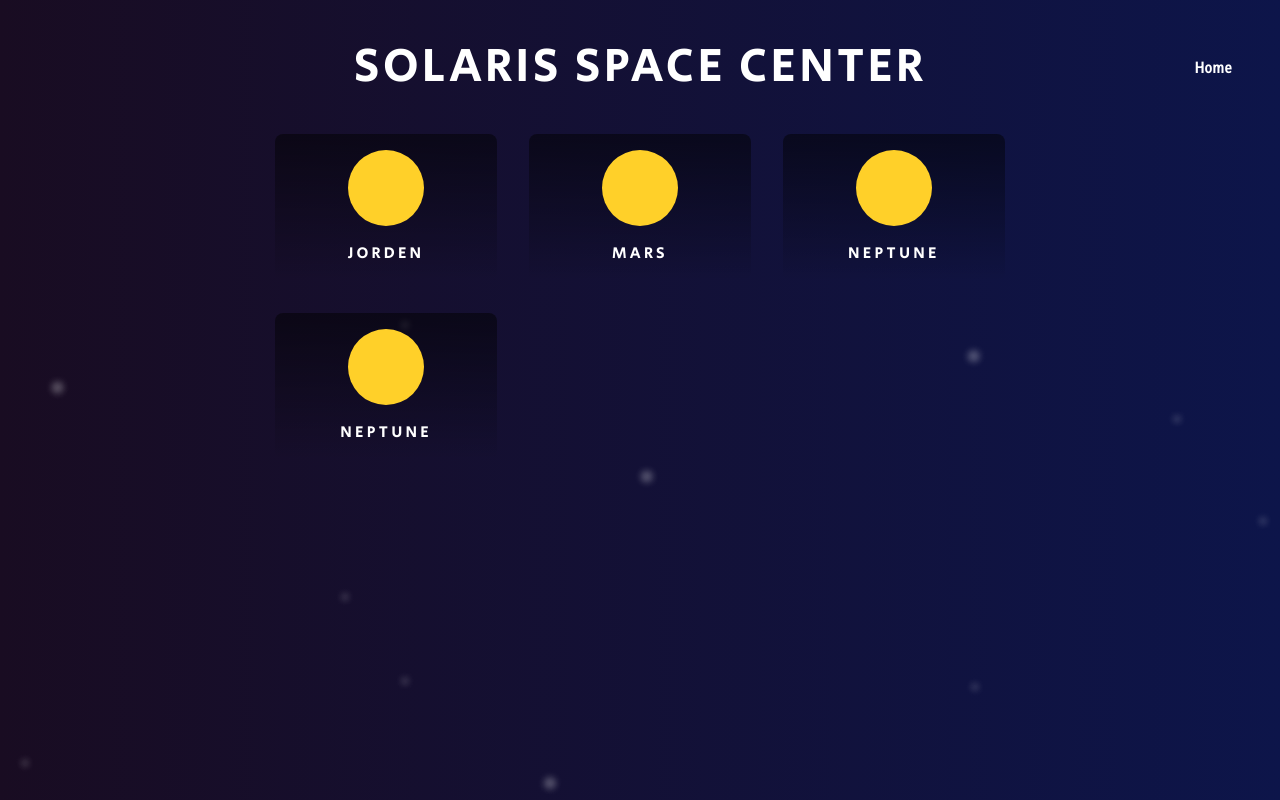
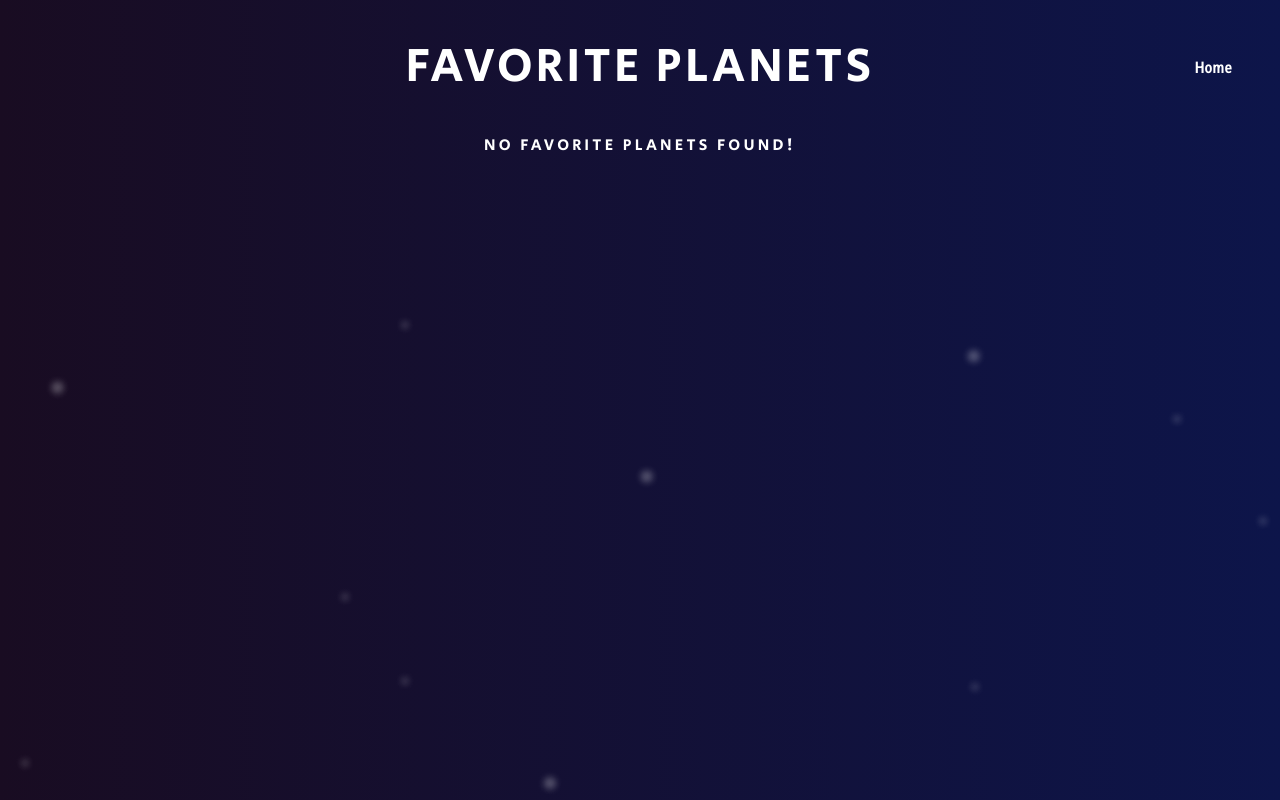
Before and after one commit to angelstam/lexicon-front-end-3-javascript-exercise-solaris, a plain HTML site: page favoritePlanets.html in a window 1280 px wide. Drawn offline with Linux system fonts and the light colour scheme; no server answers.

Commit message:
Add function to render favorite planets

```diff
--- a/favoritePlanets.html
+++ b/favoritePlanets.html
@@ -9,38 +9,13 @@
   </head>
   <body>
     <header>
-      <h1>Solaris Space Center</h1>
+      <h1>Favorite Planets</h1>
       <nav><a href="./index.html">Home</a></nav>
     </header>
 
     <main>
       <article class="favorites-container">
-        <ul class="favorites-list">
-          <li>
-            <a href="./singlePlanet.html">
-              <figure></figure>
-              <h3>Jorden</h3>
-            </a>
-          </li>
-          <li>
-            <a href="./singlePlanet.html">
-              <figure></figure>
-              <h3>Mars</h3>
-            </a>
-          </li>
-          <li>
-            <a href="./singlePlanet.html">
-              <figure></figure>
-              <h3>Neptune</h3>
-            </a>
-          </li>
-          <li>
-            <a href="./singlePlanet.html">
-              <figure></figure>
-              <h3>Neptune</h3>
-            </a>
-          </li>
-        </ul>
+        <ul class="favorites-list"></ul>
       </article>
     </main>
 
--- a/script/favoritePlanets.js
+++ b/script/favoritePlanets.js
@@ -0,0 +1,37 @@
+window.addEventListener("load", () => {
+  renderFavoritePlanets();
+});
+
+// Mikaela: Create elements for the objects in the array from  getFavoritePlanets();
+function renderFavoritePlanets() {
+  const favoritePlanets = getFavoritePlanets();
+  // Sort the favorites so they'll be displayed in order of id
+  favoritePlanets.sort((a, b) => a.id - b.id);
+
+  const favoritesList = document.querySelector(".favorites-list");
+
+  // Show if there are no favorites added
+  if (favoritePlanets.length === 0) {
+    const noPlanetsText = document.createElement("h3");
+    noPlanetsText.textContent = "No favorite planets found!";
+    favoritesList.appendChild(noPlanetsText);
+  }
+
+  favoritePlanets.forEach((favoritePlanet) => {
+    const favoritePlanetItem = document.createElement("li");
+
+    const anchor = document.createElement("a");
+    anchor.href = `./singlePlanet.html?id=${favoritePlanet.id}`;
+
+    const planetFigure = document.createElement("figure");
+    planetFigure.style.backgroundColor = favoritePlanet.color;
+    anchor.appendChild(planetFigure);
+
+    const planetName = document.createElement("h3");
+    planetName.textContent = favoritePlanet.name;
+    anchor.appendChild(planetName);
+
+    favoritePlanetItem.appendChild(anchor);
+    favoritesList.appendChild(favoritePlanetItem);
+  });
+}
--- a/styles/favoritePlanets.css
+++ b/styles/favoritePlanets.css
@@ -51,6 +51,12 @@ main {
   grid-template-columns: 1fr 1fr 1fr;
   gap: 2rem;
 
+  h3 {
+    font-size: 1rem;
+    grid-column: span 3;
+    text-align: center;
+  }
+
   li {
     background: linear-gradient(rgba(0, 0, 0, 0.5), rgba(0, 0, 0, 0));
     padding: 1rem;
```
